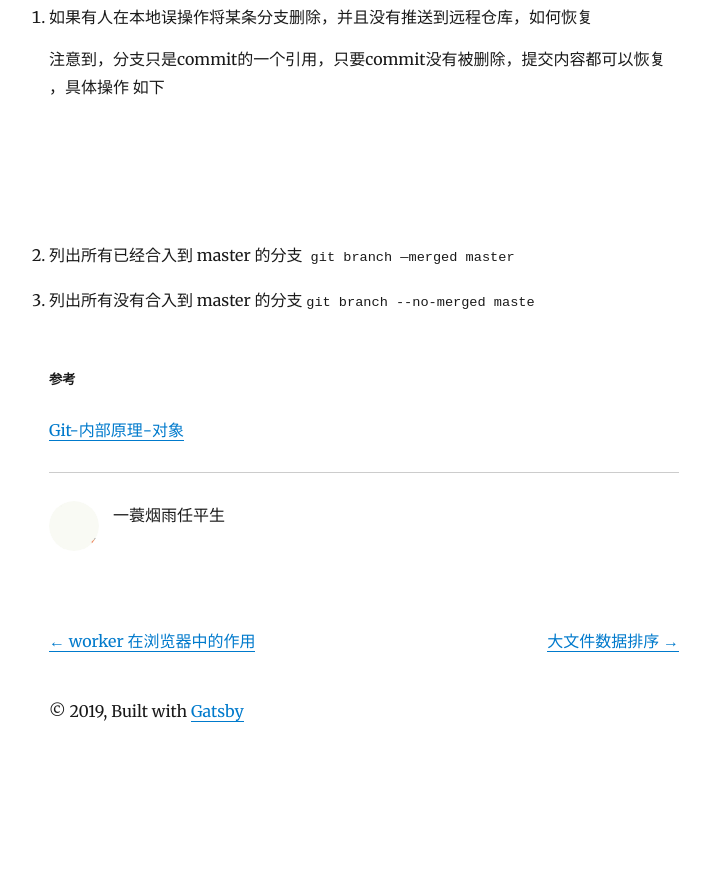
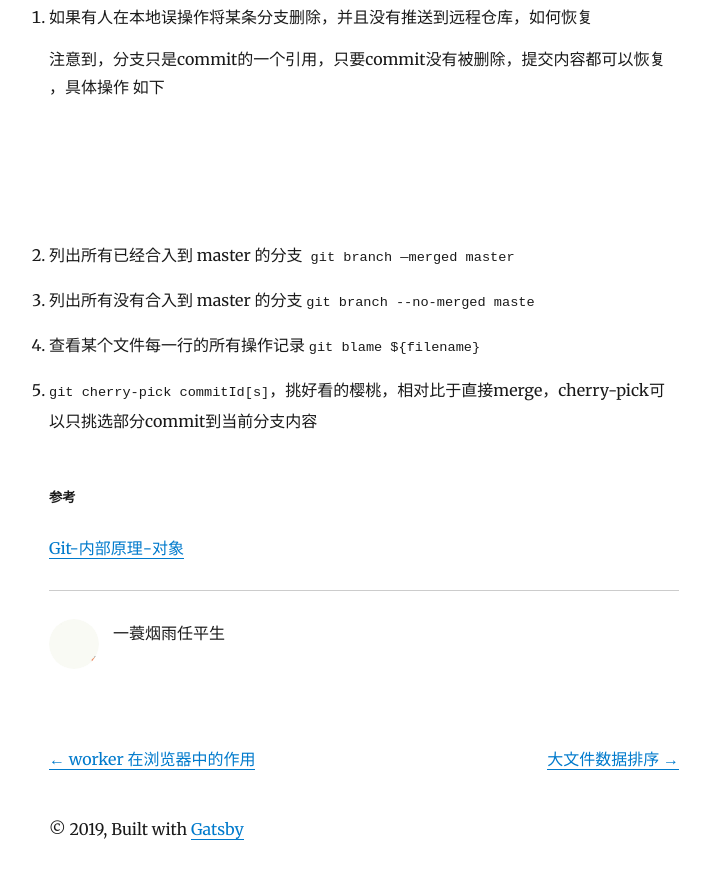
Before and after one commit to feikerwu/blog, a Gatsby site: page /git-in-deepth/ in a window 1280 px wide. Shown: the part 6311-7190 px from the top of the page, without its empty margins (276-986 px from the left). Before the commit the page ends 7078 px from the top, so only its background shows below. Built offline with nearby package versions, Linux system fonts and the light colour scheme; Gatsby itself is replaced by a stand-in of ours; some packages are replaced by stand-ins of ours; code samples lack their colours.

Commit message:
feat(git): blame & cherry-pick

```diff
--- a/content/blog/git-in-deepth/index.md
+++ b/content/blog/git-in-deepth/index.md
@@ -189,6 +189,10 @@ branch 也是commit的引用，和tag不同的是，branch指向的commit会随
 
 3. 列出所有没有合入到 master 的分支 `git branch --no-merged maste`
 
+4. 查看某个文件每一行的所有操作记录 `git blame ${filename}`
+
+5. `git cherry-pick commitId[s]`，挑好看的樱桃，相对比于直接merge，cherry-pick可以只挑选部分commit到当前分支内容
+
 
 
 ##### 参考
```
